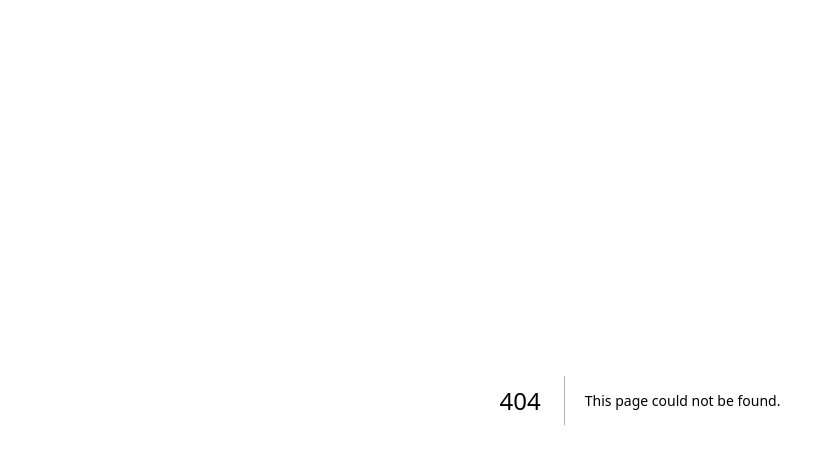
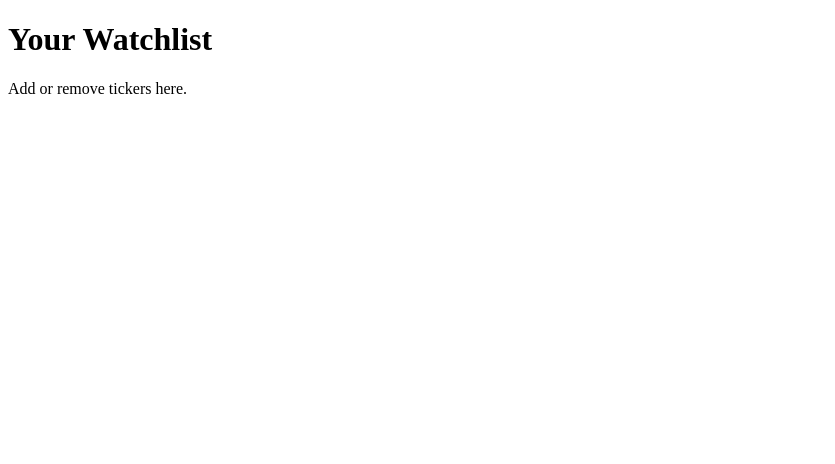
Before and after one commit to Cxntrol01/trading-ai-frontend, a Next.js app: page /watchlist in a window 1280 px wide. Before the commit this address had no page. Shown: the top 464 px of the page, without its empty margins (0-835 px from the left). Built offline with nearby package versions, Linux system fonts and the light colour scheme.

Commit message:
Create WatchlistPage component for user watchlist

```diff
--- /dev/null
+++ b/app/watchlist/page.tsx
@@ -0,0 +1,8 @@
+export default function WatchlistPage() {
+  return (
+    <div>
+      <h1>Your Watchlist</h1>
+      <p>Add or remove tickers here.</p>
+    </div>
+  );
+}
```
